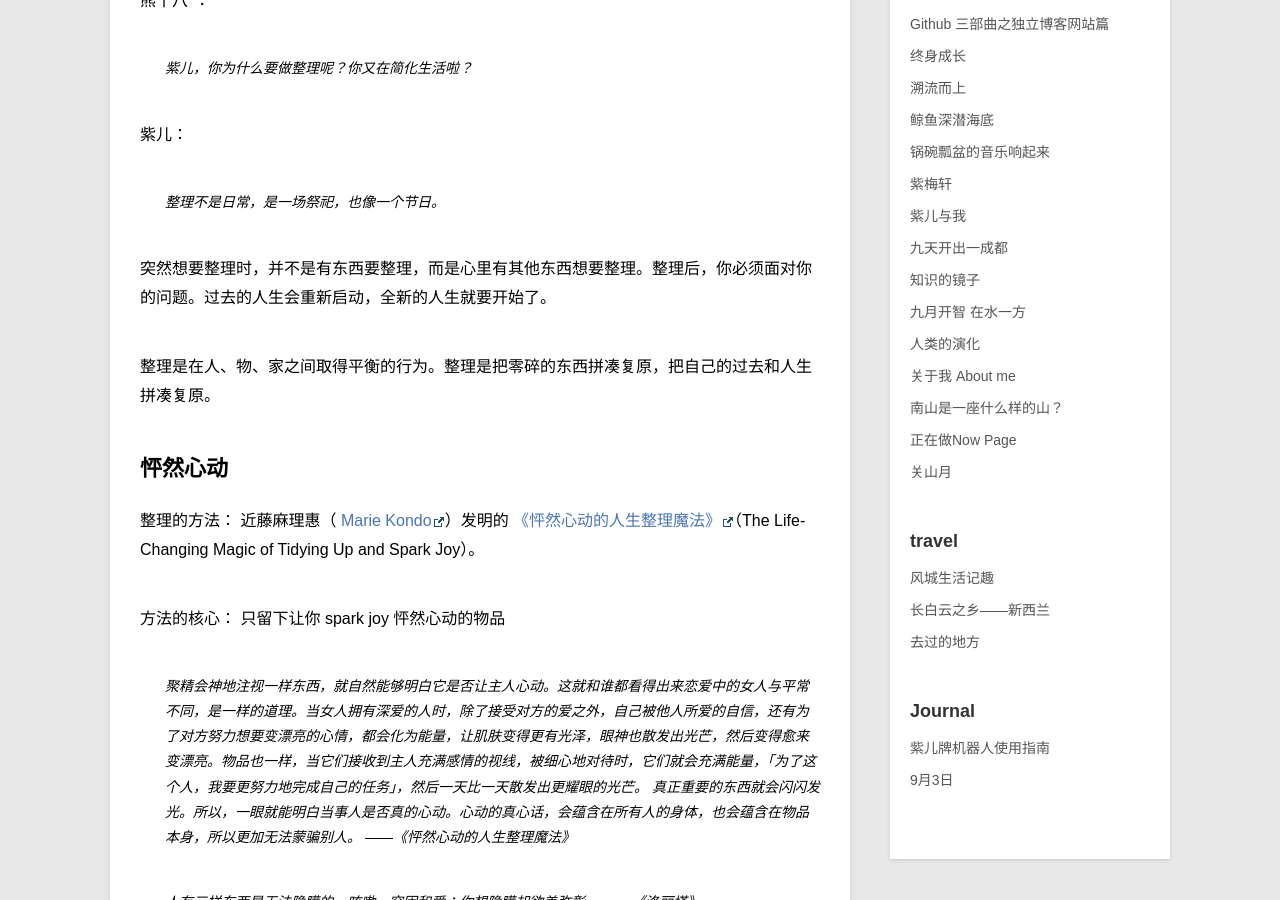
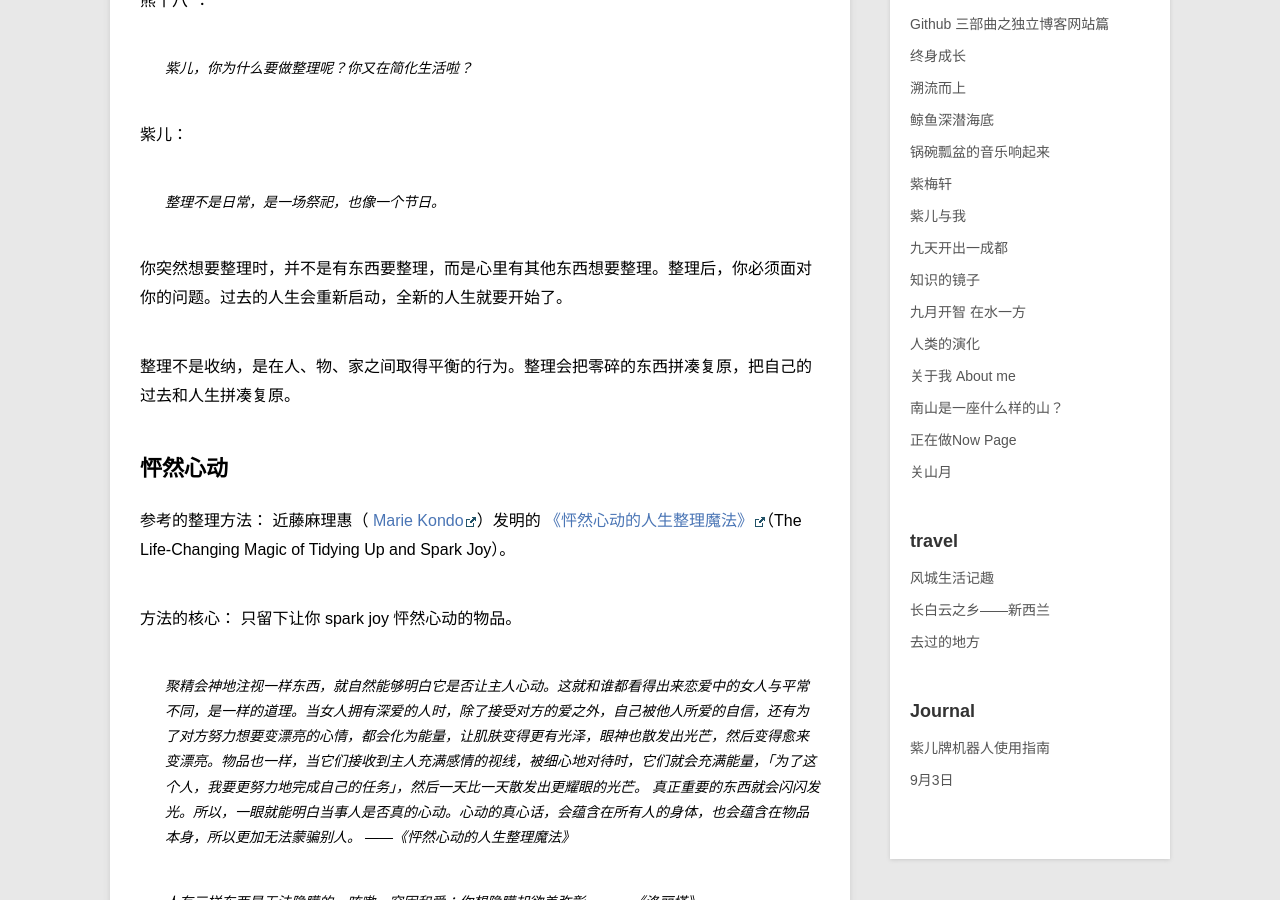
Before and after one commit to violettianjie/violettianjie.github.io, a Jekyll site: the page built from _posts/blog/2018-02-28-sparkjoy.md, in a window 1280 px wide and 900 px high, scrolled down 325 px. Built offline with Jekyll 4.4.1, drawn with Linux system fonts in a browser that asks for light colours; comment, search, counter and statistics services are not loaded.

Commit message:
Update 2018-02-28-sparkjoy.md

```diff
--- a/_posts/blog/2018-02-28-sparkjoy.md
+++ b/_posts/blog/2018-02-28-sparkjoy.md
@@ -16,16 +16,16 @@ category: blog
 
 > 整理不是日常，是一场祭祀，也像一个节日。
 
-突然想要整理时，并不是有东西要整理，而是心里有其他东西想要整理。整理后，你必须面对你的问题。过去的人生会重新启动，全新的人生就要开始了。
+你突然想要整理时，并不是有东西要整理，而是心里有其他东西想要整理。整理后，你必须面对你的问题。过去的人生会重新启动，全新的人生就要开始了。
 
-整理是在人、物、家之间取得平衡的行为。整理是把零碎的东西拼凑复原，把自己的过去和人生拼凑复原。
+整理不是收纳，是在人、物、家之间取得平衡的行为。整理会把零碎的东西拼凑复原，把自己的过去和人生拼凑复原。
 
 
 ## 怦然心动
 
-整理的方法： 近藤麻理惠（ [Marie Kondo](https://en.wikipedia.org/wiki/Marie_Kondo)）发明的 [《怦然心动的人生整理魔法》](https://book.douban.com/subject/10747883/)（The Life-Changing Magic of Tidying Up and Spark Joy）。
+参考的整理方法： 近藤麻理惠（ [Marie Kondo](https://en.wikipedia.org/wiki/Marie_Kondo)）发明的 [《怦然心动的人生整理魔法》](https://book.douban.com/subject/10747883/)（The Life-Changing Magic of Tidying Up and Spark Joy）。
 
-方法的核心： 只留下让你 spark joy 怦然心动的物品
+方法的核心： 只留下让你 spark joy 怦然心动的物品。
 
 > 聚精会神地注视一样东西，就自然能够明白它是否让主人心动。这就和谁都看得出来恋爱中的女人与平常不同，是一样的道理。当女人拥有深爱的人时，除了接受对方的爱之外，自己被他人所爱的自信，还有为了对方努力想要变漂亮的心情，都会化为能量，让肌肤变得更有光泽，眼神也散发出光芒，然后变得愈来变漂亮。物品也一样，当它们接收到主人充满感情的视线，被细心地对待时，它们就会充满能量，「为了这个人，我要更努力地完成自己的任务」，然后一天比一天散发出更耀眼的光芒。 真正重要的东西就会闪闪发光。所以，一眼就能明白当事人是否真的心动。心动的真心话，会蕴含在所有人的身体，也会蕴含在物品本身，所以更加无法蒙骗别人。
  ——《怦然心动的人生整理魔法》
```
